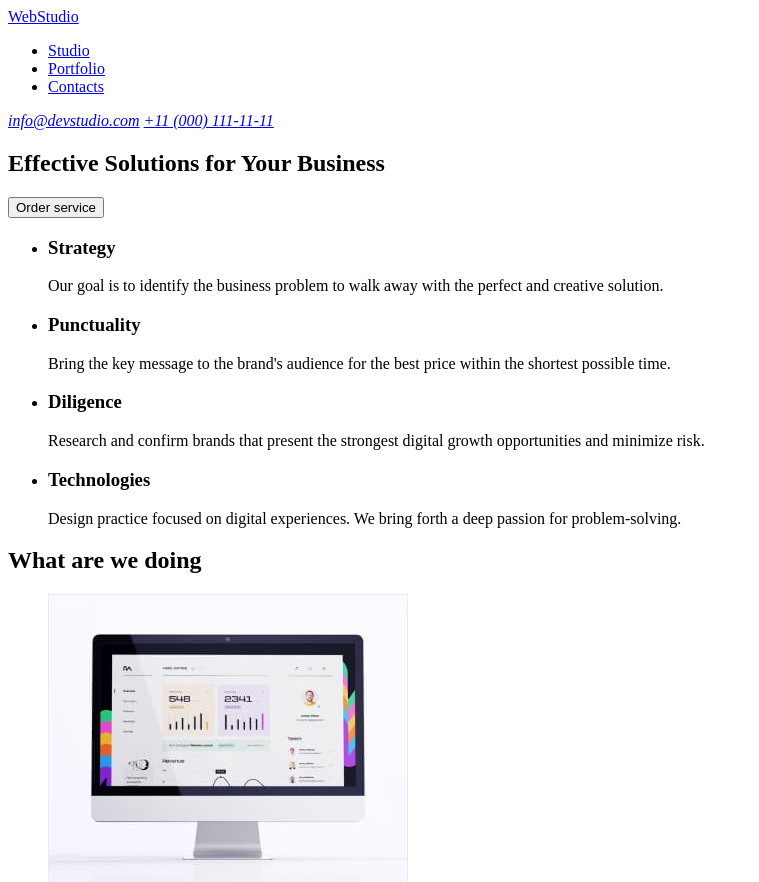
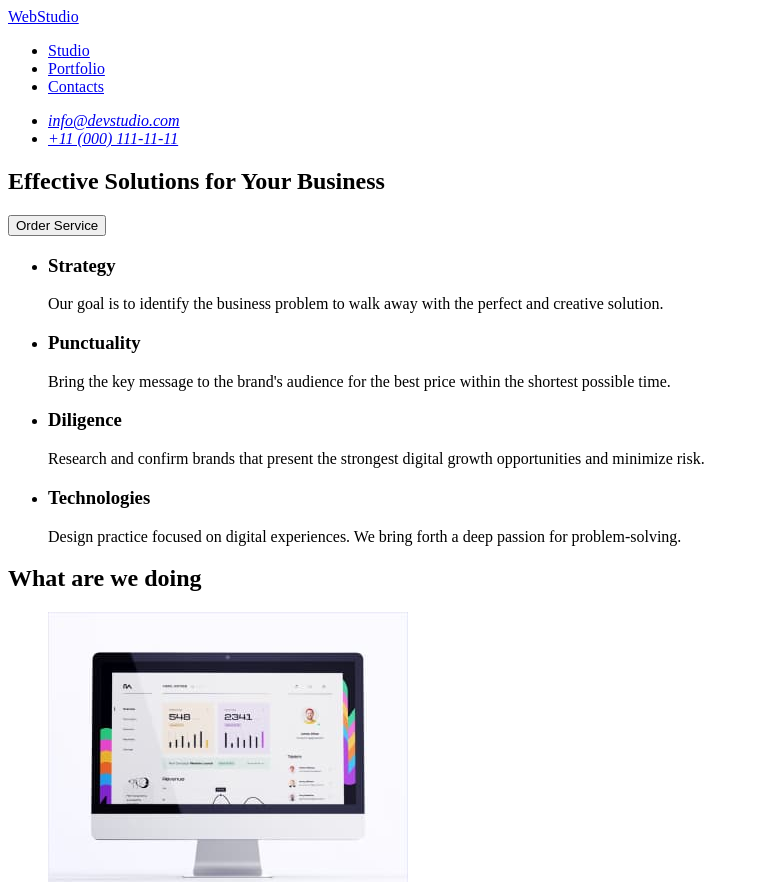
Before and after one commit to equmoretdia/goit-markup-hw-01, a plain HTML site: page index.html in a window 1280 px wide. Shown: the top 882 px of the page, without its empty margins (0-759 px from the left). Drawn offline with Linux system fonts and the light colour scheme.

Commit message:
corrected hw 2
minor changes:
1) two a tags inside address tag are put within unordered list (ul/li tags)
2) Order service is changed to Order Service
3) Our team is changed to Our Team

```diff
--- a/index.html
+++ b/index.html
@@ -22,15 +22,17 @@
         </ul>
       </nav>
       <address>
-        <a href="mailto:info@devstudio.com">info@devstudio.com</a>
-        <a href="tel:+110001111111">+11 (000) 111-11-11</a>
+        <ul>
+          <li><a href="mailto:info@devstudio.com">info@devstudio.com</a></li>
+          <li><a href="tel:+110001111111">+11 (000) 111-11-11</a></li>
+        </ul>
       </address>
     </header>
     <main>
       <!--Main banner-->
       <section>
         <h1>Effective Solutions for Your Business</h1>
-        <button type="button">Order service</button>
+        <button type="button">Order Service</button>
       </section>
       <!--About webstudio-->
       <section>
@@ -98,7 +100,7 @@
       </section>
       <!--About team-->
       <section>
-        <h2 id="contacts">Our team</h2>
+        <h2 id="contacts">Our Team</h2>
         <ul>
           <li>
             <img
```
